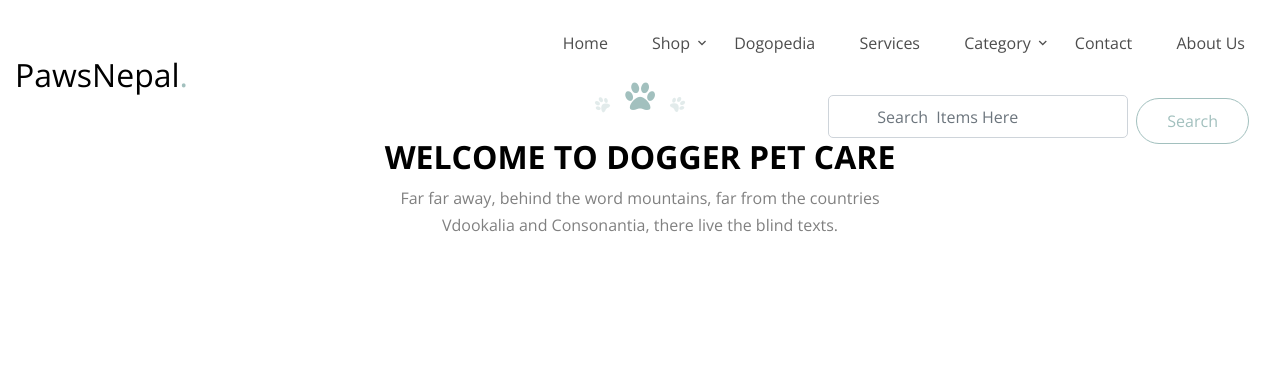
After one commit to lnxtha/pawsnepal, a Django app: template pawsnepal/pawsnepal_app/templates/bloglist.html in a window 1280 px wide. The commit adds this page. Shown: the top 382 px of the page. Run offline with Django 3.2, Linux system fonts and the light colour scheme; the template is opened without the code that fills it, so the values that code supplies are empty; parts of the project's set-up code (start-up, migrations or seed data) failed here and were passed over; some libraries are stand-ins or nearby versions; some web fonts are replaced.

Commit message:
bloglist added and filter condition added in blog detail page

```diff
--- /dev/null
+++ b/pawsnepal/pawsnepal_app/templates/bloglist.html
@@ -0,0 +1,175 @@
+{% load static %}
+{% load get_item_category %}
+
+<!doctype html>
+<html lang="en">
+  <head>
+    <title>Blog</title>
+    <meta charset="utf-8">
+    <meta name="viewport" content="width=device-width, initial-scale=1, shrink-to-fit=no">
+
+
+
+    <link href="https://fonts.googleapis.com/css?family=Open+Sans:300,400,700, 900|Vollkorn:400i" rel="stylesheet">
+    <link rel="stylesheet" href="{% static 'fonts/icomoon/style.css' %}">
+
+    <link rel="stylesheet" href="{% static 'css/bootstrap.min.css' %}">
+    <link rel="stylesheet" href="{% static 'css/jquery-ui.css' %}">
+    <link rel="stylesheet" href="{% static 'css/owl.carousel.min.css' %}">
+    <link rel="stylesheet" href="{% static 'css/owl.theme.default.min.css' %}">
+    <link rel="stylesheet" href="{% static 'css/owl.theme.default.min.css' %}">
+
+    <link rel="stylesheet" href="{% static 'css/jquery.fancybox.min.css' %}">
+
+    <link rel="stylesheet" href="{% static 'css/bootstrap-datepicker.css' %}">
+
+    <link rel="stylesheet" href="{% static 'fonts/flaticon/font/flaticon.css' %}">
+
+    <link rel="stylesheet" href="{% static 'css/aos.css' %}">
+
+    <link rel="stylesheet" href="{% static 'css/style.css' %}">
+
+  </head>
+  <body data-spy="scroll" data-target=".site-navbar-target" data-offset="300">
+
+
+  <div id="overlayer"></div>
+  <div class="loader">
+    <div class="spinner-border text-primary" role="status">
+      <span class="sr-only">Loading...</span>
+    </div>
+  </div>
+
+
+  <div class="site-wrap">
+
+    <div class="site-mobile-menu site-navbar-target">
+      <div class="site-mobile-menu-header">
+        <div class="site-mobile-menu-close mt-3">
+          <span class="icon-close2 js-menu-toggle"></span>
+        </div>
+      </div>
+      <div class="site-mobile-menu-body"></div>
+    </div>
+
+
+    <!-- navbar begins here-->
+    <header class="site-navbar js-sticky-header site-navbar-target" role="banner">
+
+      <div class="container-fluid">
+        <div class="row align-items-center">
+
+          <div class="col-6 col-xl-2">
+            <h1 class="mb-0 site-logo"><a href="{% url 'pawsnepal_app:dashboard-home' %}" class="h2 mb-0">PawsNepal<span class="text-primary">.</span>
+              </a></h1>
+          </div>
+
+          <div class="col-12 col-md-10 d-none d-xl-block">
+            <nav class="site-navigation position-relative text-right" role="navigation">
+
+              <ul class="site-menu main-menu js-clone-nav mr-auto d-none d-lg-block">
+                <li><a href="{% url 'pawsnepal_app:dashboard-home' %}"  class="nav-link">Home</a></li>
+                <li class="has-children">
+                  <a href="#shop-section" class="nav-link">Shop</a>
+                  <ul class="dropdown">
+                    <li><a href="#" class="nav-link">Pet</a></li>
+                    <li><a href="#" class="nav-link">Pet Items</a></li>
+                  </ul>
+                </li>
+                <li><a href="#dogopedia" class="nav-link">Dogopedia</a></li>
+                <li> <a href="#services-section" class="nav-link"> Services</a></li>
+                <li class="has-children">
+                  <a class="nav-link">Category</a>
+                  <ul class="dropdown">
+                    <li><a href="#faq-section" class="nav-link">FAQ</a></>
+                    <li><a href="#testimonials-section" class="nav-link">Testimonials</a></li>
+                    <li><a href="#gallery-section" class="nav-link">Gallery</a></li>
+
+                    <!-- <li class="has-children">
+                      <a href="#">More Links</a>
+                      <ul class="dropdown">
+                        <li><a href="#">Menu One</a></li>
+                        <li><a href="#">Menu Two</a></li>
+                        <li><a href="#">Menu Three</a></li>
+                      </ul>
+                    </li>-->
+                  </ul>
+                </li>
+
+                <li><a href="#contact-section" class="nav-link">Contact</a></li>
+                <li><a href="#about-section" class="nav-link">About Us</a></li>
+                <li class="nav-link">
+                  <form class="form-inline my-2 my-lg-0">
+                    <input class="form-control mr-sm-2  mb-2   px-5" type="search" placeholder="Search  Items Here" aria-label="Search">
+                    <button class="btn btn-outline-primary  my-2 my-sm-0" type="submit">Search </button>
+                  </form>
+                </li>
+              </ul>
+            </nav>
+          </div>
+
+          <div class="col-6 d-inline-block d-xl-none ml-md-0 py-3" style="position: relative; top: 3px;"><a href="#"
+              class="site-menu-toggle js-menu-toggle float-right"><span class="icon-menu h3"></span></a></div>
+        </div>
+      </div>
+
+    </header>
+    <!-- navbar ends here-->
+
+
+
+      <section class="site-section">
+      <div class="container">
+        <div class="row justify-content-center" data-aos="fade-up">
+          <div class="col-lg-6 text-center heading-section mb-5">
+            <div class="paws">
+              <span class="icon-paw"></span>
+            </div>
+            <h2 class="text-black mb-2">Welcome to Dogger Pet Care</h2>
+            <p>Far far away, behind the word mountains, far from the countries Vdookalia and Consonantia, there live the
+              blind texts.</p>
+          </div>
+        </div>
+
+        {% for obj in object_list %}
+        <div class="row hover-1-wrap mb-5 mt-5 mb-lg-0">
+          <div class="col-12">
+            <div class="row">
+
+              <div class="mb-4 mb-lg-0 col-lg-6" data-aos="fade-left">
+                <a href="#" class="hover-1">
+                   <img src="{{ obj.image.url }}" alt="Image" class="img-fluid">
+                </a>
+              </div>
+              <div class="col-lg-5 ml-auto align-self-center" data-aos="fade-right">
+                <h2 class="text-black">{{obj.title}}</h2>
+                <p class="mb-4">{{obj.introduction|truncatechars:150}}</p>
+                <p><a href="{% url 'pawsnepal_app:blog-detail' obj.id %}" class="btn btn-primary">Read More</a></p>
+              </div>
+            </div>
+
+          </div>
+        </div>
+        {% endfor %}
+
+      </div>
+    </section>
+    <!-- home ends here-->
+
+  <script src="{% static 'js/jquery-3.3.1.min.js' %}"></script>
+  <script src="{% static 'js/jquery-ui.js' %}"></script>
+  <script src="{% static 'js/popper.min.js' %}"></script>
+  <script src="{% static 'js/bootstrap.min.js' %}"></script>
+  <script src="{% static 'js/owl.carousel.min.js' %}"></script>
+  <script src="{% static 'js/jquery.countdown.min.js' %}"></script>
+  <script src="{% static 'js/jquery.easing.1.3.js' %}"></script>
+  <script src="{% static 'js/aos.js' %}"></script>
+  <script src="{% static 'js/jquery.fancybox.min.js' %}"></script>
+  <script src="{% static 'js/jquery.sticky.js' %}"></script>
+  <script src="{% static 'js/isotope.pkgd.min.js' %}"></script>
+
+  <script src="{% static 'js/main.js' %}"></script>
+
+
+  </body>
+</html>
--- a/pawsnepal/pawsnepal_app/urls.py
+++ b/pawsnepal/pawsnepal_app/urls.py
@@ -5,4 +5,9 @@ app_name = 'pawsnepal_app'
 urlpatterns = [
     path('', HomeView.as_view(), name='dashboard-home'),
     path('blog/<int:pk>/', BlogDetailView.as_view(), name='blog-detail'),
+
+    path('blog/list/', BlogListView.as_view(), name='blog-list'),
 ]
+
+# http://127.0.0.1:8000/blog/4/
+# http://127.0.0.1:8000/blog/4/
```
Also changed, not shown: pawsnepal/pawsnepal_app/models.py (+20 -0 lines), pawsnepal/pawsnepal_app/templates/blogdetail.html (+54 -72 lines), pawsnepal/pawsnepal_app/templates/index.html (+30 -51 lines), pawsnepal/pawsnepal_app/views.py (+60 -5 lines).
